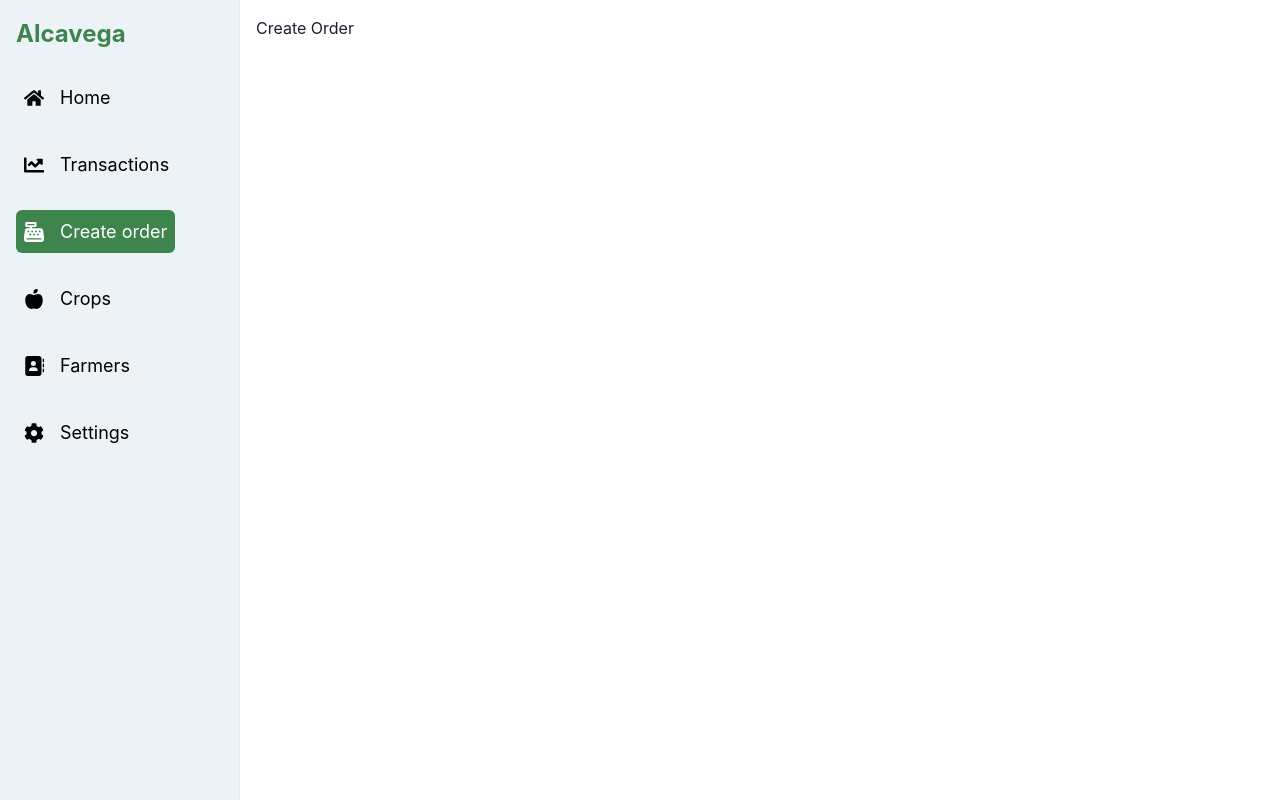
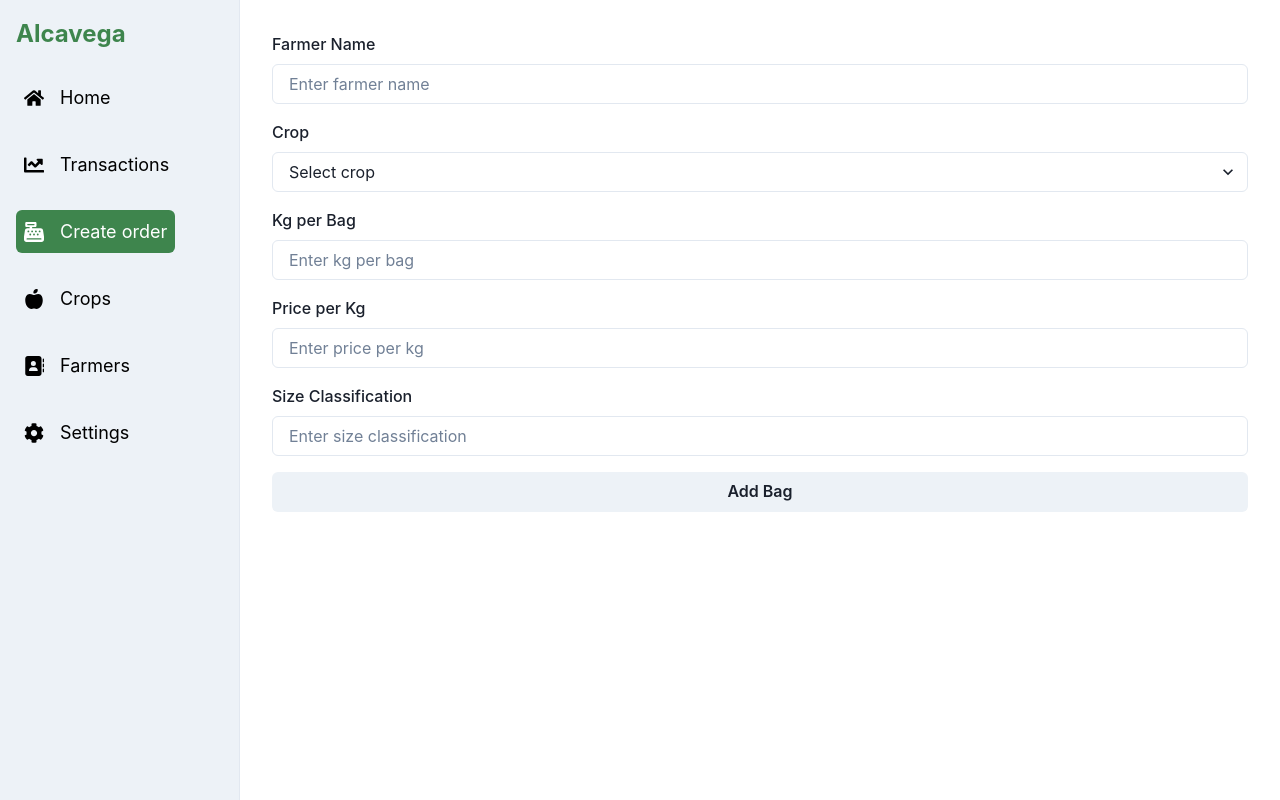
Before and after one commit to VladTemp27/alcavega-webapp, a React (Vite) app in the folder frontend/: page /create-order in a window 1280 px wide. Built offline with nearby package versions, Linux system fonts and the light colour scheme.

Commit message:
Implement Create Order form with dynamic farmer and bag management

```diff
--- a/frontend/src/components/pages/CreateOrder.jsx
+++ b/frontend/src/components/pages/CreateOrder.jsx
@@ -1,10 +1,162 @@
-import React from 'react';
+import React, { useState } from 'react';
+import {
+    Box,
+    Button,
+    FormControl,
+    FormLabel,
+    Input,
+    Select,
+    Table,
+    Tbody,
+    Td,
+    Th,
+    Thead,
+    Tr,
+    VStack,
+    HStack,
+    Collapse,
+    Heading,
+    IconButton
+} from '@chakra-ui/react';
+import { ChevronDownIcon, ChevronUpIcon } from '@chakra-ui/icons';
 
 function CreateOrder() {
+    const [farmers, setFarmers] = useState([]);
+    const [currentFarmer, setCurrentFarmer] = useState('');
+    const [currentCrop, setCurrentCrop] = useState('');
+    const [currentKg, setCurrentKg] = useState('');
+    const [currentPrice, setCurrentPrice] = useState('');
+    const [currentSize, setCurrentSize] = useState('');
+    const [openFarmer, setOpenFarmer] = useState(null);
+
+    const addBag = () => {
+        if (!currentFarmer || !currentCrop || !currentKg || !currentPrice || !currentSize) return;
+
+        setFarmers(prevFarmers => {
+            const farmerIndex = prevFarmers.findIndex(farmer => farmer.name === currentFarmer);
+            if (farmerIndex > -1) {
+                const updatedFarmers = [...prevFarmers];
+                updatedFarmers[farmerIndex].bags.push({ crop: currentCrop, kg: currentKg, price: currentPrice, size: currentSize });
+                return updatedFarmers;
+            } else {
+                return [...prevFarmers, { name: currentFarmer, bags: [{ crop: currentCrop, kg: currentKg, price: currentPrice, size: currentSize }] }];
+            }
+        });
+
+        setCurrentFarmer('');
+        setCurrentCrop('');
+        setCurrentKg('');
+        setCurrentPrice('');
+        setCurrentSize('');
+    };
+
+    const calculateTotalPrice = (bags) => {
+        return bags.reduce((total, bag) => total + (bag.kg * bag.price), 0);
+    };
+
+    const toggleFarmer = (index) => {
+        setOpenFarmer(openFarmer === index ? null : index);
+    };
+
     return (
-        <div>
-        <h1>Create Order</h1>
-        </div>
+        <Box p={4}>
+            <VStack spacing={4} align="stretch">
+                <FormControl>
+                    <FormLabel>Farmer Name</FormLabel>
+                    <Input
+                        value={currentFarmer}
+                        onChange={(e) => setCurrentFarmer(e.target.value)}
+                        placeholder="Enter farmer name"
+                    />
+                </FormControl>
+                <FormControl>
+                    <FormLabel>Crop</FormLabel>
+                    <Select
+                        value={currentCrop}
+                        onChange={(e) => setCurrentCrop(e.target.value)}
+                        placeholder="Select crop"
+                    >
+                        <option value="Wheat">Wheat</option>
+                        <option value="Corn">Corn</option>
+                        <option value="Rice">Rice</option>
+                    </Select>
+                </FormControl>
+                <FormControl>
+                    <FormLabel>Kg per Bag</FormLabel>
+                    <Input
+                        type="number"
+                        value={currentKg}
+                        onChange={(e) => setCurrentKg(e.target.value)}
+                        placeholder="Enter kg per bag"
+                    />
+                </FormControl>
+                <FormControl>
+                    <FormLabel>Price per Kg</FormLabel>
+                    <Input
+                        type="number"
+                        value={currentPrice}
+                        onChange={(e) => setCurrentPrice(e.target.value)}
+                        placeholder="Enter price per kg"
+                    />
+                </FormControl>
+                <FormControl>
+                    <FormLabel>Size Classification</FormLabel>
+                    <Input
+                        value={currentSize}
+                        onChange={(e) => setCurrentSize(e.target.value)}
+                        placeholder="Enter size classification"
+                    />
+                </FormControl>
+                <Button onClick={addBag}>Add Bag</Button>
+            </VStack>
+
+            <Box mt={8}>
+                {farmers.map((farmer, index) => (
+                    <Box key={index} mb={4} borderWidth="1px" borderRadius="lg" p={4}>
+                        <HStack justifyContent="space-between" onClick={() => toggleFarmer(index)} cursor="pointer">
+                            <Heading as="h2" size="md">
+                                {farmer.name}
+                            </Heading>
+                            <IconButton
+                                icon={openFarmer === index ? <ChevronUpIcon /> : <ChevronDownIcon />}
+                                variant="ghost"
+                                aria-label="Toggle Farmer"
+                            />
+                        </HStack>
+                        <Box mt={2}>
+                            <strong>Total Bags: {farmer.bags.length}</strong>
+                        </Box>
+                        <Box mt={2}>
+                            <strong>Total Price: {calculateTotalPrice(farmer.bags)}</strong>
+                        </Box>
+                        <Collapse in={openFarmer === index} animateOpacity>
+                            <Table variant="simple" mt={4}>
+                                <Thead>
+                                    <Tr>
+                                        <Th>Crop</Th>
+                                        <Th>Kg per Bag</Th>
+                                        <Th>Price per Kg</Th>
+                                        <Th>Size Classification</Th>
+                                        <Th>Total Price</Th>
+                                    </Tr>
+                                </Thead>
+                                <Tbody>
+                                    {farmer.bags.map((bag, bagIndex) => (
+                                        <Tr key={bagIndex}>
+                                            <Td>{bag.crop}</Td>
+                                            <Td>{bag.kg}</Td>
+                                            <Td>{bag.price}</Td>
+                                            <Td>{bag.size}</Td>
+                                            <Td>{bag.kg * bag.price}</Td>
+                                        </Tr>
+                                    ))}
+                                </Tbody>
+                            </Table>
+                        </Collapse>
+                    </Box>
+                ))}
+            </Box>
+        </Box>
     );
 }
 
```
